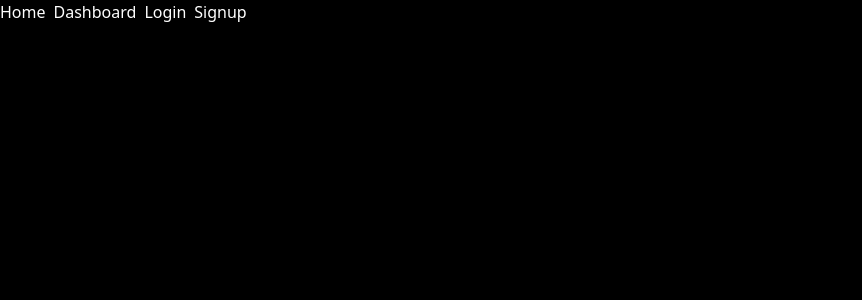
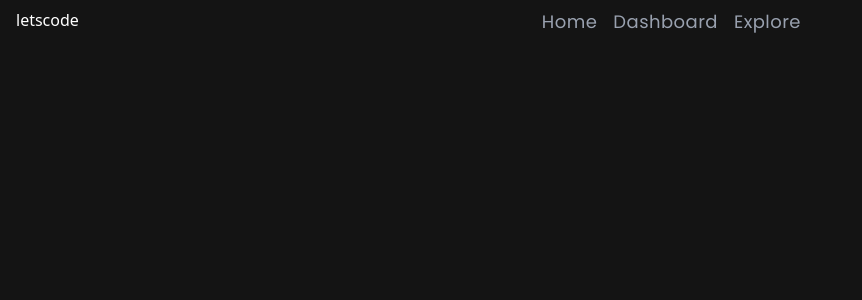
Before and after one commit to Centinoughty/letscode, a Next.js app in the folder frontend/: page / in a window 1280 px wide. Shown: the top 300 px of the page, without its empty margins (0-862 px from the left). Built offline with nearby package versions, Linux system fonts and the light colour scheme; no server answers.

Commit message:
styled navbar

```diff
--- a/frontend/src/app/globals.css
+++ b/frontend/src/app/globals.css
@@ -2,4 +2,5 @@
 
 :root {
   --editor: #1e1e1e;
+  --secondary: #141414;
 }
--- a/frontend/src/app/layout.tsx
+++ b/frontend/src/app/layout.tsx
@@ -15,7 +15,7 @@ export default function RootLayout({
 }>) {
   return (
     <html lang="en">
-      <body className="antialiased bg-black text-white">
+      <body className="antialiased bg-[var(--secondary)] text-white">
         <ReduxProvider>
           <Navbar />
           {children}
--- a/frontend/src/components/Navbar/Navbar.tsx
+++ b/frontend/src/components/Navbar/Navbar.tsx
@@ -1,6 +1,7 @@
 "use client";
 
 import { RootState } from "@/store/store";
+import { poppins } from "@/styles/fonts";
 import Link from "next/link";
 import { useSelector } from "react-redux";
 
@@ -9,13 +10,23 @@ export default function Navbar() {
 
   return (
     <>
-      <nav className="flex justify-between">
-        {user && <span>Welcome, {user.email}</span>}
-        <div className="flex gap-2">
+      <nav className="px-4 py-2 flex justify-between">
+        <div>
+          <span>letscode</span>
+        </div>
+        <div
+          className={`flex gap-4 ${poppins.className} text-lg text-gray-400 tracking-wide`}
+        >
           <Link href="/">Home</Link>
           <Link href="/dashboard">Dashboard</Link>
-          <Link href="/auth/login">Login</Link>
-          <Link href="/auth/signup">Signup</Link>
+          <Link href="/explore">Explore</Link>
+        </div>
+        <div className="text-gray-400">
+          {user ? (
+            <span>{user.email.toUpperCase().split("")[0]}</span>
+          ) : (
+            <Link href="/auth/login"></Link>
+          )}
         </div>
       </nav>
     </>
--- /dev/null
+++ b/frontend/src/styles/fonts.ts
@@ -0,0 +1,11 @@
+import { Poppins, Roboto } from "next/font/google";
+
+export const roboto = Roboto({
+  weight: ["400", "500", "600", "700", "800", "900"],
+  subsets: ["latin"],
+});
+
+export const poppins = Poppins({
+  weight: ["400", "500", "600", "700", "800", "900"],
+  subsets: ["latin"],
+});
--- a/frontend/src/types/code/Code.ts
+++ b/frontend/src/types/code/Code.ts
@@ -1,6 +1,6 @@
 interface Code {
   id: string;
-  fileName: string;
+  file_name: string;
   codePath: string;
   language: string;
   ownerId: number;
```
